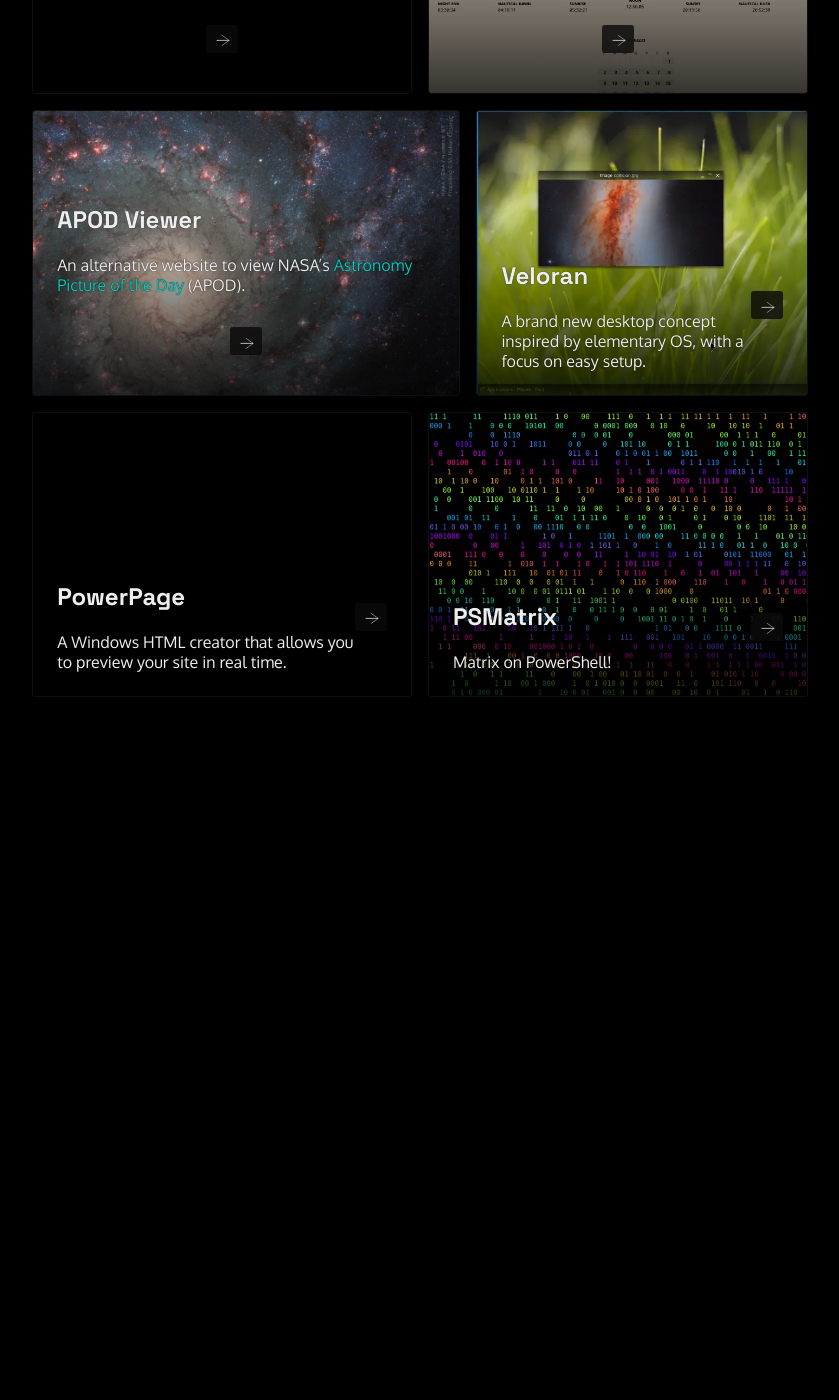
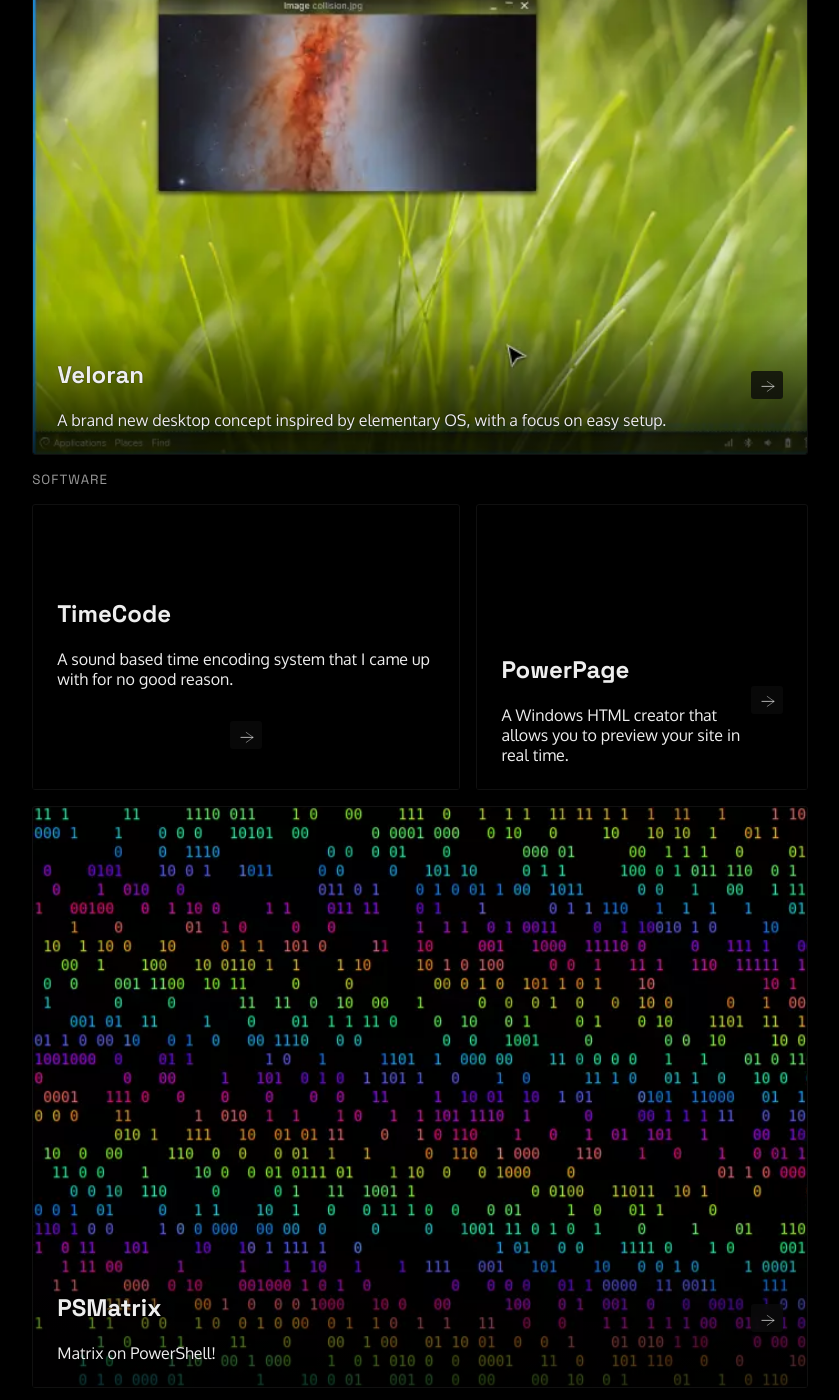
Before and after one commit to s7uck/s7uck.github.io, a Jekyll site: the page built from showcase.markdown, in a window 1280 px wide and 1400 px high, scrolled down 610 px. Shown: the whole window, without its empty margins (220-1059 px from the left). Built offline with Jekyll 4.4.1, drawn with Linux system fonts in a browser that asks for light colours; before the commit the page ends 1371 px from its top, so only the background shows below that.

Commit message:
Show projects by categories

```diff
--- a/showcase.markdown
+++ b/showcase.markdown
@@ -31,15 +31,19 @@
 </style>
 
 {% assign projects = site.projects | sort: "priority" | reverse %}
+{% assign categories = projects | group_by: "category" %}
 
-<ol class="grid" id="showcase-grid">{% for project in projects %}{% if project.started != false %}
-	<li class="card{% if project.highlight %} big{%endif%}"{% if project.image %} style="background-image: url({{ project.image }})"{% endif %}{% if project.layout %} onclick="window.location = '{{ project.url }}'"{% endif %}>
-		<figcaption>
-			<span>
-				<h2>{{ project.name }}</h2>
-				<span>{{ project.content | remove: "<p>" | remove: "</p>" }}</span>
-			</span>
-			<menu><a href="{% if project.link %}{{ project.link }}{% else %}{{ project.url }}{% endif %}" title="Link"><img class="invert" src="/images/forward.svg"></a></menu>
-		</figcaption>
-	</li>{% endif %}{% endfor %}
+<ol class="list">{% for cat in categories %}
+	<small class="title">{{ cat.name }}</small>
+	<ol class="grid" id="{{ cat.name }}">{% for project in cat.items %}{% if project.started != false %}
+		<li class="card{% if project.highlight %} big{%endif%}"{% if project.image %} style="background-image: url({{ project.image }})"{% endif %}{% if project.layout %} onclick="window.location = '{{ project.url }}'"{% endif %}>
+			<figcaption>
+				<span>
+					<h2>{{ project.name }}</h2>
+					<span>{{ project.content | remove: "<p>" | remove: "</p>" }}</span>
+				</span>
+				<menu><a href="{% if project.link %}{{ project.link }}{% else %}{{ project.url }}{% endif %}" title="Link"><img class="invert" src="/images/forward.svg"></a></menu>
+			</figcaption>
+		</li>{% endif %}{% endfor %}
+	</ol>{% endfor %}
 </ol>
```
